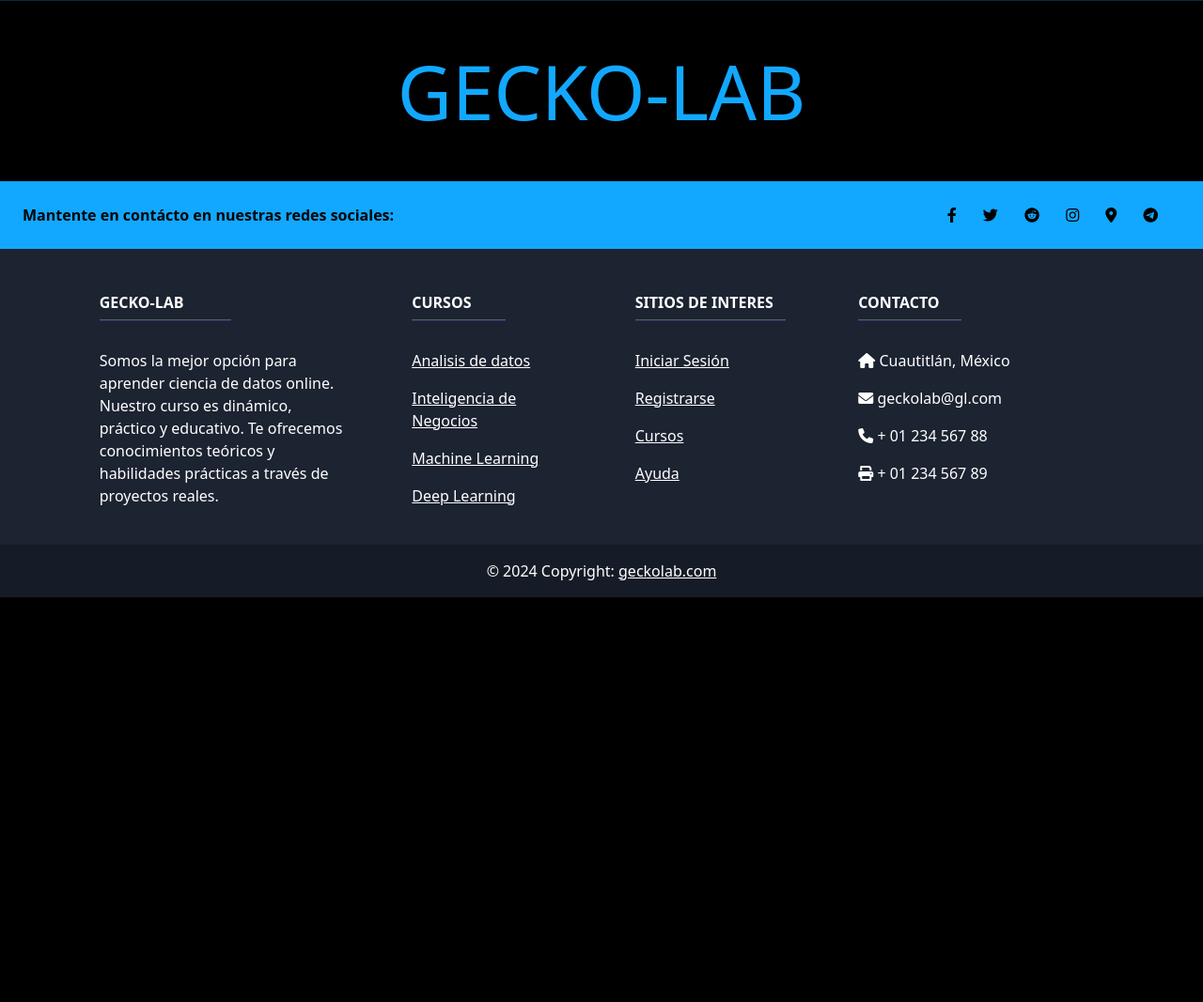
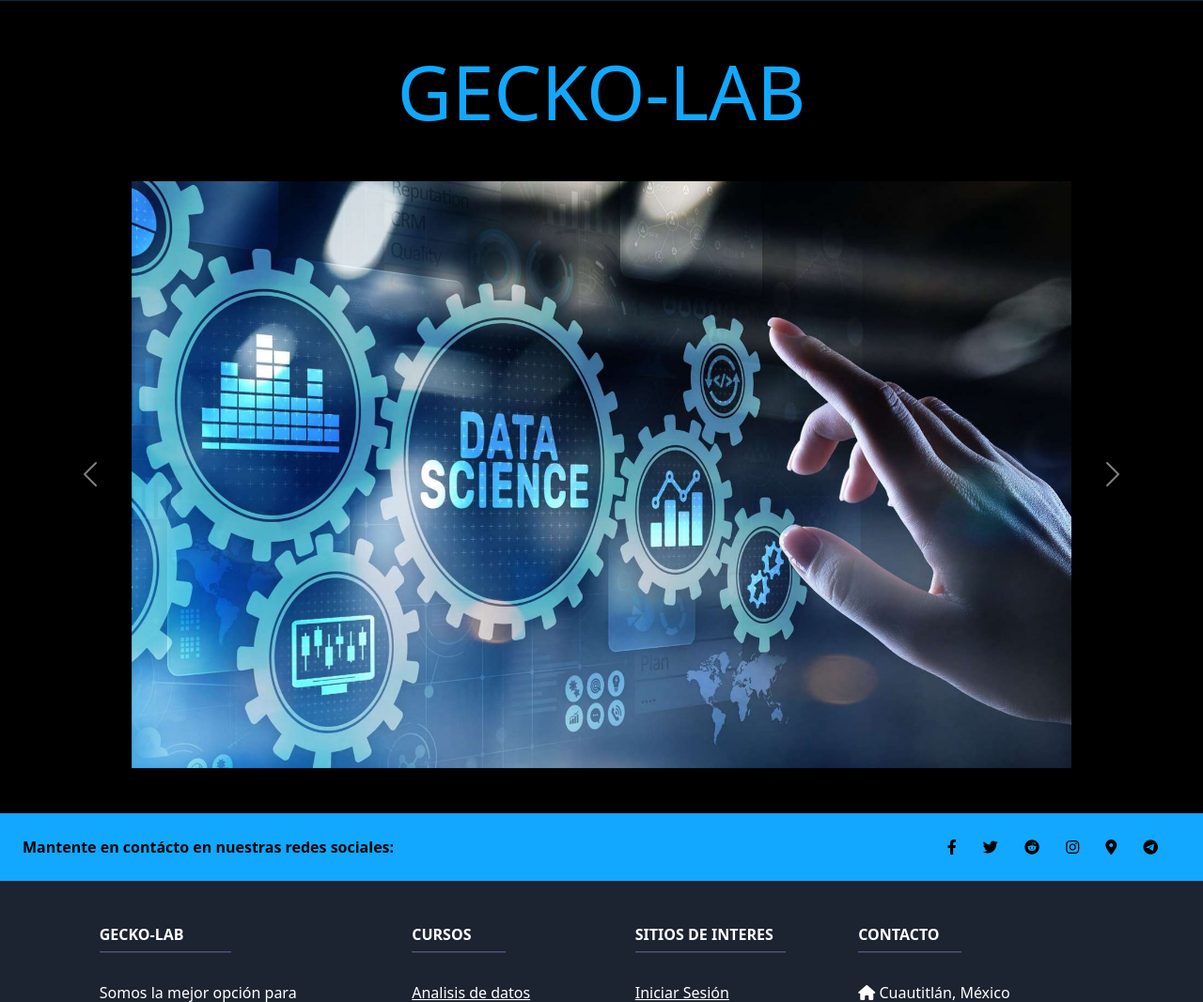
Before and after one commit to RichiLM/GeckoLab, a PHP site: page / in a window 1280 px wide. Shown: the part 67-1134 px from the top of the page at 94% size. Before the commit the page ends 703 px from the top, so only its background shows below. Run offline with PHP 8.4, Linux system fonts and the light colour scheme.

Commit message:
Para que no se vea tan vacio

```diff
--- a/index.php
+++ b/index.php
@@ -38,6 +38,33 @@ session_start();
       </div>
     </div>
   </div>
+
+    <div class="container-fluid">
+    <div class="row justify-content-center align-items-center">
+        <div id="carouselExampleControlsNoTouching" class="carousel slide" data-bs-touch="false" data-bs-interval="false">
+            <div class="carousel-inner">
+                <div class="carousel-item active">
+                    <img src="assets/Logos/ds.jpg" class="d-block img-fluid mx-auto" alt="...">
+                </div>
+                <div class="carousel-item">
+                    <img src="assets/Logos/ds1.jpg" class="d-block img-fluid mx-auto" alt="...">
+                </div>
+                <div class="carousel-item">
+                    <img src="assets/Logos/ds3.jpeg" class="d-block img-fluid mx-auto" alt="...">
+                </div>
+            </div>
+            <button class="carousel-control-prev" type="button" data-bs-target="#carouselExampleControlsNoTouching" data-bs-slide="prev">
+                <span class="carousel-control-prev-icon" aria-hidden="true"></span>
+                <span class="visually-hidden">Previous</span>
+            </button>
+            <button class="carousel-control-next" type="button" data-bs-target="#carouselExampleControlsNoTouching" data-bs-slide="next">
+                <span class="carousel-control-next-icon" aria-hidden="true"></span>
+                <span class="visually-hidden">Next</span>
+            </button>
+        </div>
+    </div>
+</div>
+
 
     <!-- Modal -->
     <div class="modal fade" id="modalIniciarSesion" tabindex="-1" aria-labelledby="exampleModalLabel" aria-hidden="true">
```
Also changed, not shown: assets/Logos/ds.jpg (added), assets/Logos/ds1.jpg (added), assets/Logos/ds3.jpeg (added).
